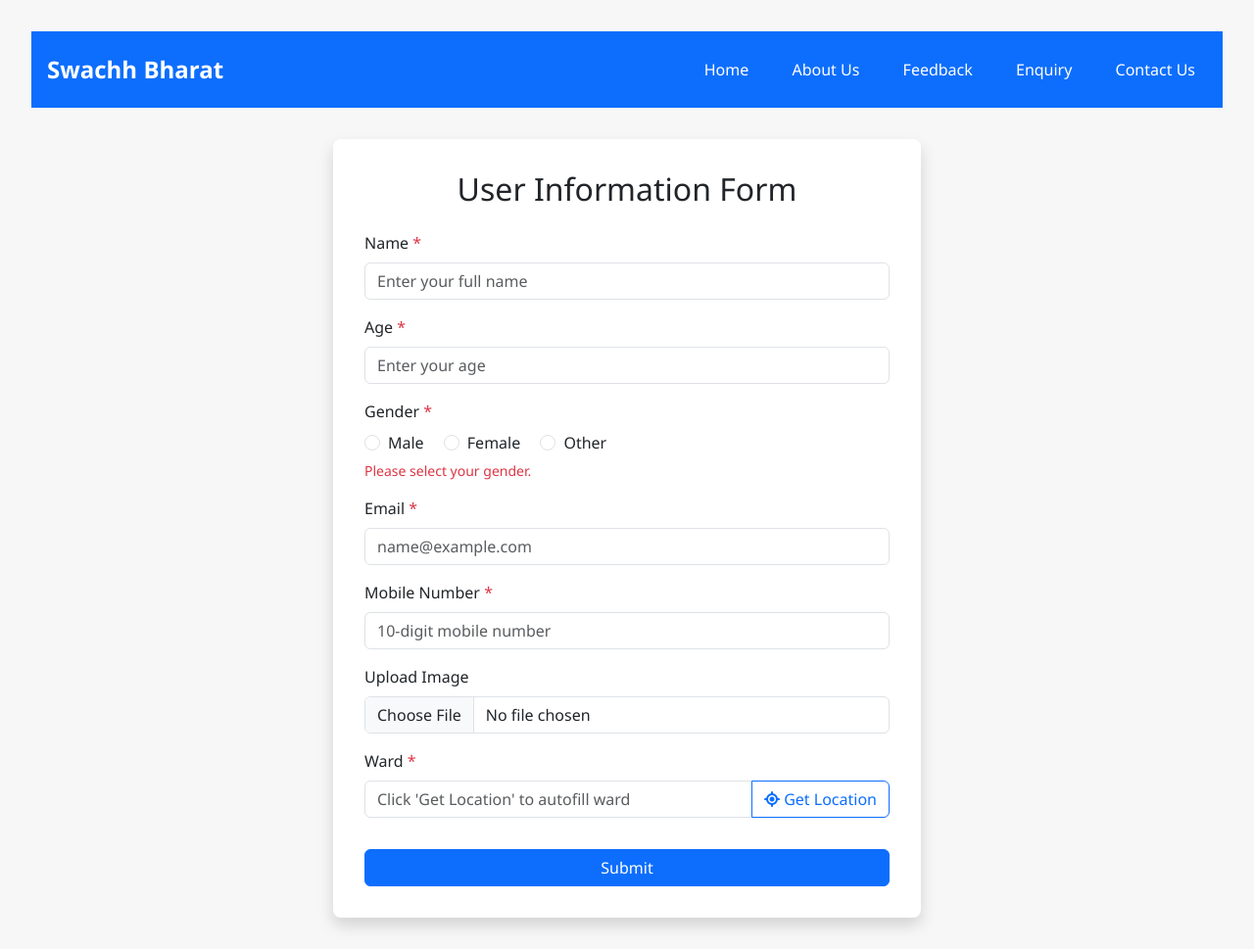
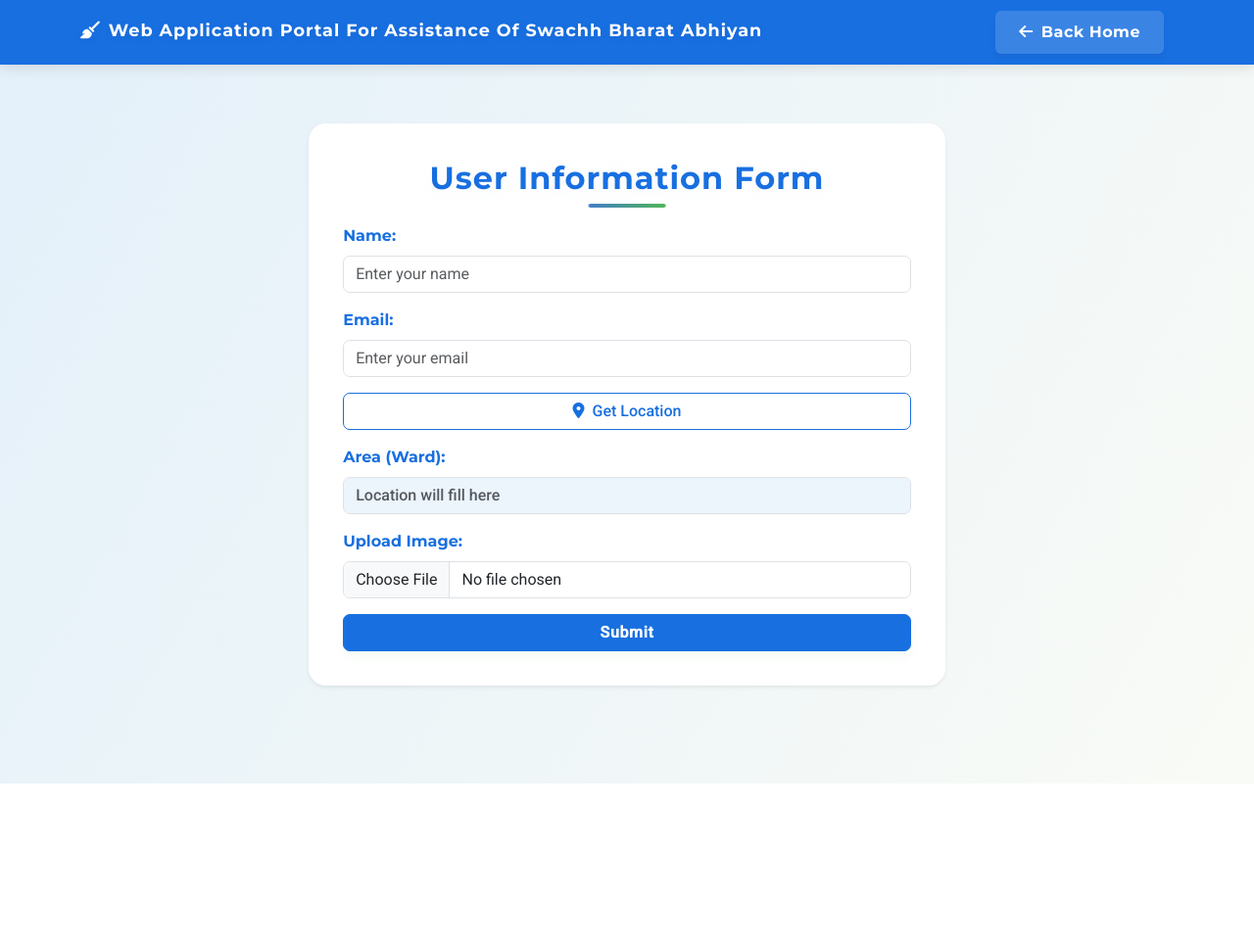
Before and after one commit to Ashwatht957/WSwachhBharat, a Flask app: page /user/ in a window 1280 px wide. Shown: the whole page at 98% size. After the commit the page ends 800 px from the top, so only its background shows below. Run offline with Flask 3, Linux system fonts and the light colour scheme; some libraries are stand-ins or nearby versions.

Commit message:
Update: Modified user_form.html template

```diff
--- a/templates/user/user_form.html
+++ b/templates/user/user_form.html
@@ -3,300 +3,357 @@
 <head>
     <meta charset="UTF-8" />
     <meta name="viewport" content="width=device-width, initial-scale=1" />
-  <title>Swachh Bharat - User Form</title>
+    <title>User Information Form</title>
     <!-- Bootstrap CSS -->
     <link href="https://cdn.jsdelivr.net/npm/bootstrap@5.3.0/dist/css/bootstrap.min.css" rel="stylesheet" />
+    <!-- Google Fonts -->
+    <link href="https://fonts.googleapis.com/css2?family=Montserrat:wght@700&family=Roboto:wght@400;500&display=swap" rel="stylesheet" />
+    <!-- Font Awesome -->
+    <link rel="stylesheet" href="https://cdnjs.cloudflare.com/ajax/libs/font-awesome/6.4.0/css/all.min.css" />
     <style>
+        :root {
+            --primary-color: #186fe0;
+            --secondary-color: #4cb552;
+            --dark-color: #343a40;
+            --light-color: #f4f4f9;
+        }
+
         body {
-      background: #f7f7f7;
-      font-family: 'Segoe UI', Tahoma, Geneva, Verdana, sans-serif;
-      padding: 2rem;
+            background: linear-gradient(120deg, #e3f0fa 0%, #f9fbf6 100%);
+            font-family: 'Roboto', 'Poppins', sans-serif;
+            color: #333;
+            min-height: 100vh;
         }
+
+        /* Navbar Decoration */
+        .navbar {
+            background: var(--primary-color) !important;
+            box-shadow: 0 4px 12px rgba(0, 0, 0, 0.1);
+            padding-top: 0.7rem;
+            padding-bottom: 0.7rem;
+            font-family: 'Montserrat', sans-serif;
+        }
+        .navbar-brand {
+            font-weight: 600;
+            font-size: 1.1rem;
+            color: white !important;
+            letter-spacing: 1px;
+            text-shadow: 0 2px 6px rgba(44, 99, 190, 0.18);
+            margin-bottom: 0.25rem;
+            margin-right: 2.2rem;
+        }
+        .nav-btn {
+            display: inline-block;
+            padding: 10px 24px;
+            margin: 0 10px;
+            border: none;
+            border-radius: 6px;
+            background: rgba(255,255,255,0.15);
+            color: white !important;
+            font-weight: 500;
+            text-decoration: none;
+            cursor: pointer;
+            transition: all 0.3s cubic-bezier(.4,2,.4,1);
+            position: relative;
+            overflow: hidden;
+            backdrop-filter: blur(4px);
+            -webkit-backdrop-filter: blur(4px);
+            box-shadow: 0 4px 6px rgba(0,0,0,0.05);
+            font-size: 1rem;
+            letter-spacing: 0.03em;
+        }
+        .nav-btn:hover, .nav-btn:focus {
+            background: rgba(255,255,255,0.25);
+            color: #186fe0 !important;
+            transform: translateY(-2px) scale(1.04);
+            box-shadow: 0 6px 18px rgba(0,0,0,0.12);
+            outline: none;
+            text-decoration: none;
+        }
+        .nav-btn:active {
+            transform: translateY(0) scale(0.98);
+        }
+        .nav-btn::after {
+            content: "";
+            position: absolute;
+            top: 50%;
+            left: 50%;
+            width: 5px;
+            height: 5px;
+            background: rgba(255, 255, 255, 0.5);
+            opacity: 0;
+            border-radius: 100%;
+            transform: scale(1, 1) translate(-50%);
+            transform-origin: 50% 50%;
+        }
+        .nav-btn:focus:not(:active)::after {
+            animation: ripple 0.6s ease-out;
+        }
+        @keyframes ripple {
+            0% {
+                transform: scale(0, 0);
+                opacity: 0.5;
+            }
+            100% {
+                transform: scale(20, 20);
+                opacity: 0;
+            }
+        }
+        @media (max-width: 768px) {
+            .navbar-brand {
+                margin-right: 0;
+                margin-bottom: 0.5rem;
+                font-size: 1rem;
+            }
+            .nav-btn {
+                display: block;
+                width: 100%;
+                margin: 8px 0;
+                text-align: center;
+            }
+            .navbar .container {
+                flex-direction: column;
+                align-items: flex-start;
+            }
+            .navbar-collapse {
+                width: 100%;
+            }
+        }
+
+        /* Animated Form Card */
         .form-container {
-      background: white;
-      max-width: 600px;
-      margin: auto;
-      padding: 2rem;
-      border-radius: 8px;
-      box-shadow: 0 2px 10px rgb(0 0 0 / 0.1);
+            max-width: 650px;
+            margin: 60px auto 30px auto;
+            background: rgba(255, 255, 255, 0.98);
+            padding: 2.3rem 2.2rem 2.2rem 2.2rem;
+            border-radius: 18px;
+            box-shadow: 0 6px 24px rgba(24, 111, 224, 0.11), 0 1.5px 3px rgba(76, 181, 82, 0.02);
+            transition: box-shadow 0.3s cubic-bezier(.4,1.4,.4,1), transform 0.18s cubic-bezier(.4,1.4,.4,1);
+            position: relative;
         }
+        .form-container:hover {
+            box-shadow: 0 10px 32px rgba(24, 111, 224, 0.17);
+            transform: translateY(-3px) scale(1.012);
+        }
+
+        .form-container h2 {
+            font-family: 'Montserrat', sans-serif;
+            font-size: 2rem;
+            color: var(--primary-color);
+            margin-bottom: 1.7rem;
+            letter-spacing: 1px;
+            font-weight: 700;
+            text-align: center;
+            text-shadow: 0 2px 16px #cfe0fa32;
+            position: relative;
+        }
+        .form-container h2::after {
+            content: '';
+            position: absolute;
+            left: 50%;
+            transform: translateX(-50%);
+            bottom: -10px;
+            width: 60px;
+            height: 4px;
+            background: linear-gradient(90deg, #3d7ac6, #4cb552);
+            border-radius: 2px;
+            opacity: 0.5;
+            animation: underlineFade 2s infinite alternate;
+        }
+        @keyframes underlineFade {
+            to { opacity: 1; width: 80px; }
+        }
+
+        label.form-label {
+            color: var(--primary-color);
+            font-weight: 600;
+            font-family: 'Montserrat', sans-serif;
+        }
+
+        .form-control, .btn, .form-select {
+            border-radius: 7px;
+        }
+        .form-control:focus {
+            border-color: var(--primary-color);
+            box-shadow: 0 0 0 0.2rem rgba(24, 111, 224, 0.09);
+        }
+
+        .btn-outline-primary {
+            border-color: var(--primary-color) !important;
+            color: var(--primary-color) !important;
+            font-weight: 500;
+            background: transparent;
+            transition: background 0.2s, color 0.2s;
+        }
+        .btn-outline-primary:hover, .btn-outline-primary:focus {
+            background: var(--primary-color) !important;
+            color: #fff !important;
+        }
+
+        .btn-primary {
+            background-color: var(--primary-color) !important;
+            border-color: var(--primary-color) !important;
+            font-weight: 600;
+            letter-spacing: 0.04em;
+            box-shadow: 0 4px 12px rgba(76,181,82,0.08);
+            transition: background 0.2s, box-shadow 0.2s;
+        }
+        .btn-primary:hover, .btn-primary:focus {
+            background-color: #1358c0 !important;
+            border-color: #1358c0 !important;
+            box-shadow: 0 8px 24px rgba(24, 111, 224, 0.12);
+        }
+
+        /* Loader */
         .loader {
+            border: 5px solid #f3f3f3;
+            border-top: 5px solid #3498db;
+            border-radius: 50%;
+            width: 44px;
+            height: 44px;
+            animation: spin 1s linear infinite;
             display: none;
-      border: 5px solid #f3f3f3;
-      border-top: 5px solid #0d6efd;
-      border-radius: 50%;
-      width: 36px;
-      height: 36px;
-      animation: spin 1s linear infinite;
-      margin: 1rem auto;
+            margin: 22px auto 0 auto;
         }
         @keyframes spin {
             0% { transform: rotate(0deg); }
             100% { transform: rotate(360deg); }
         }
+
         #successMessage, #errorMessage {
             display: none;
-      margin-top: 1rem;
-      padding: 12px 18px;
-      border-radius: 6px;
-      font-weight: 600;
-      text-align: center;
         }
-    #successMessage {
-      background-color: #d7f0d8;
-      color: #2e7d32;
-      border: 1.5px solid #2e7d32;
+
+        /* Placeholder style for read-only input */
+        #ward[readonly] {
+            background-color: #ecf4fc;
+            color: #186fe0;
+            font-weight: 500;
         }
-    #errorMessage {
-      background-color: #f9d6d5;
-      color: #c62828;
-      border: 1.5px solid #c62828;
+
+        /* Responsive for mobile */
+        @media (max-width: 576px) {
+            .form-container {
+                padding: 1.2rem 0.7rem;
             }
-    /* Navbar styles */
-    nav.navbar {
-      background-color: #0d6efd;
-      padding: 1rem;
-      margin-bottom: 2rem;
+            .form-container h2 {
+                font-size: 1.2rem;
             }
-    nav.navbar a.navbar-brand {
-      color: white;
-      font-weight: 700;
-      font-size: 1.5rem;
-      text-decoration: none;
-    }
-    nav.navbar .nav-btn {
-      color: white;
-      margin-left: 1rem;
-      text-decoration: none;
-      font-weight: 500;
-      padding: 0.375rem 0.75rem;
-      border-radius: 0.375rem;
-      transition: background-color 0.3s ease;
-    }
-    nav.navbar .nav-btn:hover {
-      background-color: rgba(255, 255, 255, 0.2);
-      color: white;
-    }
-    .invalid-feedback.d-block {
-      display: none;
         }
     </style>
 </head>
 <body>
-  <!-- Navbar -->
-  <nav class="navbar d-flex align-items-center justify-content-between">
-    <a href="#" class="navbar-brand">Swachh Bharat</a>
-    <div>
-      <a href="/" class="nav-btn">Home</a>
-      <a href="/aboutus" class="nav-btn">About Us</a>
-      <a href="/feedback" class="nav-btn">Feedback</a>
-      <a href="/enquiry" class="nav-btn">Enquiry</a>
-      <a href="/contact" class="nav-btn">Contact Us</a>
+
+<!-- Navigation Bar -->
+<nav class="navbar navbar-expand-lg navbar-dark">
+    <div class="container">
+        <a class="navbar-brand align-self-center" href="#">
+            <i class="fas fa-broom me-2"></i>Web Application Portal For Assistance Of Swachh Bharat Abhiyan
+        </a>
+        <button class="navbar-toggler" type="button" data-bs-toggle="collapse" data-bs-target="#navUserForm">
+            <span class="navbar-toggler-icon"></span>
+        </button>
+        <div class="collapse navbar-collapse justify-content-end" id="navUserForm">
+            <div class="d-flex flex-column flex-lg-row align-items-lg-center ms-lg-4 mt-2 mt-lg-0">
+                <a class="nav-btn" href="{{ url_for('index') }}">
+                    <i class="fas fa-arrow-left me-2"></i>Back Home
+                </a>
+            </div>
+        </div>
     </div>
 </nav>
 
-  <!-- Form Container -->
-  <section class="form-container shadow">
-    <h2 class="mb-4 text-center">User Information Form</h2>
-
-    <form id="userForm" action="/user/store" method="POST" enctype="multipart/form-data" novalidate>
-      <!-- Name -->
+<div class="container form-container shadow-sm">
+    <h2>User Information Form</h2>
+    <form id="userForm" method="POST" enctype="multipart/form-data" novalidate>
         <div class="mb-3">
-        <label for="name" class="form-label">Name <span class="text-danger">*</span></label>
-        <input
-          type="text"
-          class="form-control"
-          id="name"
-          name="name"
-          placeholder="Enter your full name"
-          required
-        />
+            <label for="name" class="form-label fw-semibold">Name:</label>
+            <input type="text" id="name" name="name" class="form-control" required placeholder="Enter your name" />
             <div class="invalid-feedback">Please enter your name.</div>
         </div>
-
-      <!-- Age -->
         <div class="mb-3">
-        <label for="age" class="form-label">Age <span class="text-danger">*</span></label>
-        <input
-          type="number"
-          class="form-control"
-          id="age"
-          name="age"
-          placeholder="Enter your age"
-          min="1"
-          max="120"
-          required
-        />
-        <div class="invalid-feedback">Please enter a valid age (1-120).</div>
+            <label for="email" class="form-label fw-semibold">Email:</label>
+            <input type="email" id="email" name="email" class="form-control" required placeholder="Enter your email" />
+            <div class="invalid-feedback">Please enter a valid email address.</div>
+        </div>
+        <!-- Hidden fields for latitude, longitude, and ward_id -->
+        <input type="hidden" id="latitude" name="latitude" />
+        <input type="hidden" id="longitude" name="longitude" />
+        <input type="hidden" id="ward_id" name="ward_id" />
+        <div class="mb-3">
+            <button type="button" id="getLocationButton" class="btn btn-outline-primary w-100">
+                <i class="fas fa-location-dot me-2"></i>Get Location
+            </button>
+        </div>
+        <div class="mb-3">
+            <label for="ward" class="form-label fw-semibold">Area (Ward):</label>
+            <input type="text" id="ward" name="ward" class="form-control" readonly placeholder="Location will fill here" />
+        </div>
+        <div class="mb-3">
+            <label for="image" class="form-label fw-semibold">Upload Image:</label>
+            <input type="file" id="image" name="image" accept="image/*" class="form-control" />
+        </div>
+        <button type="submit" class="btn btn-primary w-100">Submit</button>
+    </form>
+    <div id="loader" class="loader" aria-label="Loading"></div>
+    <div id="successMessage" class="alert alert-success mt-4" role="alert">
+        Data inserted and email sent successfully!
+    </div>
+    <div id="errorMessage" class="alert alert-danger mt-4" role="alert"></div>
 </div>
 
-      <!-- Gender -->
-      <div class="mb-3">
-        <label class="form-label d-block">Gender <span class="text-danger">*</span></label>
-        <div class="form-check form-check-inline">
-          <input class="form-check-input" type="radio" name="gender" id="genderMale" value="Male" required />
-          <label class="form-check-label" for="genderMale">Male</label>
-        </div>
-        <div class="form-check form-check-inline">
-          <input class="form-check-input" type="radio" name="gender" id="genderFemale" value="Female" />
-          <label class="form-check-label" for="genderFemale">Female</label>
-        </div>
-        <div class="form-check form-check-inline">
-          <input class="form-check-input" type="radio" name="gender" id="genderOther" value="Other" />
-          <label class="form-check-label" for="genderOther">Other</label>
-        </div>
-        <div class="invalid-feedback d-block" id="genderFeedback">Please select your gender.</div>
-      </div>
+<script>
+    (function () {
+        "use strict";
 
-      <!-- Email -->
-      <div class="mb-3">
-        <label for="email" class="form-label">Email <span class="text-danger">*</span></label>
-        <input
-          type="email"
-          class="form-control"
-          id="email"
-          name="email"
-          placeholder="name@example.com"
-          required
-        />
-        <div class="invalid-feedback">Please enter a valid email address.</div>
-      </div>
-
-      <!-- Mobile Number -->
-      <div class="mb-3">
-        <label for="mobile" class="form-label">Mobile Number <span class="text-danger">*</span></label>
-        <input
-          type="tel"
-          class="form-control"
-          id="mobile"
-          name="mobile"
-          placeholder="10-digit mobile number"
-          pattern="^\d{10}$"
-          required
-        />
-        <div class="invalid-feedback">Please enter a valid 10-digit mobile number.</div>
-      </div>
-
-      <!-- Image Upload -->
-      <div class="mb-3">
-        <label for="image" class="form-label">Upload Image</label>
-        <input
-          type="file"
-          class="form-control"
-          id="image"
-          name="image"
-          accept="image/*"
-        />
-      </div>
-
-      <!-- Ward -->
-      <div class="mb-3">
-        <label for="ward" class="form-label">Ward <span class="text-danger">*</span></label>
-        <div class="input-group">
-          <input
-            type="text"
-            id="ward"
-            name="ward"
-            class="form-control"
-            placeholder="Click 'Get Location' to autofill ward"
-            readonly
-            required
-          />
-          <input type="hidden" id="ward_id" name="ward_id" />
-          <button
-            type="button"
-            id="getLocationBtn"
-            class="btn btn-outline-primary"
-            title="Get current location and ward"
-          >
-            <i class="fa-solid fa-location-crosshairs"></i> Get Location
-          </button>
-        </div>
-        <div class="invalid-feedback">Ward is required. Please get your location.</div>
-      </div>
-
-      <!-- Hidden latitude & longitude inputs -->
-      <input type="hidden" id="latitude" name="latitude" />
-      <input type="hidden" id="longitude" name="longitude" />
-
-      <button type="submit" class="btn btn-primary w-100 mt-3">Submit</button>
-    </form>
-
-    <!-- Loader and Messages -->
-    <div class="loader" id="loader"></div>
-    <div id="successMessage">User added successfully!</div>
-    <div id="errorMessage">Error occurred! Try again.</div>
-  </section>
-
-  <!-- Bootstrap JS Bundle -->
-  <script src="https://cdn.jsdelivr.net/npm/bootstrap@5.3.0/dist/js/bootstrap.bundle.min.js"></script>
-  <!-- Font Awesome for location icon (optional) -->
-  <script src="https://kit.fontawesome.com/a076d05399.js" crossorigin="anonymous"></script>
-
-  <script>
         const form = document.getElementById('userForm');
+        const getLocationBtn = document.getElementById('getLocationButton');
         const loader = document.getElementById('loader');
         const successMessage = document.getElementById('successMessage');
         const errorMessage = document.getElementById('errorMessage');
-    const getLocationBtn = document.getElementById('getLocationBtn');
         const wardInput = document.getElementById('ward');
         const wardIdInput = document.getElementById('ward_id');
         const latitudeInput = document.getElementById('latitude');
         const longitudeInput = document.getElementById('longitude');
-    const genderRadios = form.elements['gender'];
-    const genderFeedback = document.getElementById('genderFeedback');
 
-    function showLoader() {
-      loader.style.display = 'block';
-      getLocationBtn.disabled = true;
-    }
+        // Show loader helper
+        function showLoader() { loader.style.display = 'block'; }
+        function hideLoader() { loader.style.display = 'none'; }
 
-    function hideLoader() {
-      loader.style.display = 'none';
-      getLocationBtn.disabled = false;
-    }
-
+        // Reset messages
         function resetMessages() {
             successMessage.style.display = 'none';
             errorMessage.style.display = 'none';
-      genderFeedback.style.display = 'none';
+            errorMessage.textContent = '';
         }
 
-    function validateGender() {
-      for (const radio of genderRadios) {
-        if (radio.checked) {
-          genderFeedback.style.display = 'none';
-          return true;
-        }
-      }
-      genderFeedback.style.display = 'block';
-      return false;
-    }
-
+        // Geolocation and ward fetch
         getLocationBtn.addEventListener('click', () => {
             resetMessages();
 
             if (!navigator.geolocation) {
-        alert('Geolocation is not supported by your browser.');
+                alert('❌ Geolocation is not supported by your browser.');
                 return;
             }
 
             showLoader();
 
             navigator.geolocation.getCurrentPosition(
-        (position) => {
+                position => {
                     const lat = position.coords.latitude;
                     const lon = position.coords.longitude;
+
                     latitudeInput.value = lat;
                     longitudeInput.value = lon;
 
                     fetch(`/user/get_ward?lat=${lat}&lon=${lon}`)
-            .then((res) => res.json())
-            .then((data) => {
+                        .then(res => res.json())
+                        .then(data => {
                             if (data.ward_id && data.ward_name && data.distance === undefined) {
                                 wardInput.value = data.ward_name;
                                 wardIdInput.value = data.ward_id;
                             } else {
+                                // No exact ward found or outside area
                                 wardInput.value = '';
                                 wardIdInput.value = '';
                                 alert('🚫 You are outside Rabakavi-Banahatti municipal limits.');
@@ -311,47 +368,77 @@
                             hideLoader();
                         });
                 },
-        (error) => {
+                error => {
                     hideLoader();
                     switch (error.code) {
                         case error.PERMISSION_DENIED:
-              alert('❌ Location permission denied by user.');
+                            alert("❌ Location permission denied by user.");
                             break;
                         case error.POSITION_UNAVAILABLE:
-              alert('❌ Location information is unavailable.');
+                            alert("❌ Location information is unavailable.");
                             break;
                         case error.TIMEOUT:
-              alert('❌ The request to get your location timed out.');
+                            alert("❌ The request to get your location timed out.");
                             break;
                         default:
-              alert('❌ An unknown error occurred while fetching location.');
+                            alert("❌ An unknown error occurred while fetching location.");
+                            break;
                     }
                 }
             );
         });
 
+        // Form validation and submission
         form.addEventListener('submit', (e) => {
+            e.preventDefault();
             resetMessages();
 
-      if (!validateGender()) {
-        e.preventDefault();
+            // Simple validation
+            if (!form.checkValidity()) {
+                e.stopPropagation();
+                form.classList.add('was-validated');
                 return;
             }
 
-      if (!wardInput.value) {
-        e.preventDefault();
-        alert('Please click "Get Location" and allow location access to autofill your ward.');
-        wardInput.focus();
+            if (!latitudeInput.value || !longitudeInput.value || !wardInput.value) {
+                errorMessage.textContent = 'Please use "Get Location" button to fill location details.';
+                errorMessage.style.display = 'block';
                 return;
             }
 
-      if (!form.checkValidity()) {
-        e.preventDefault();
-        e.stopPropagation();
+            const formData = new FormData(form);
+            showLoader();
+
+            fetch('/user/submit_user', {
+                method: 'POST',
+                body: formData
+            })
+            .then(res => res.json())
+            .then(data => {
+                hideLoader();
+                if (data.success) {
+                    successMessage.style.display = 'block';
+                    errorMessage.style.display = 'none';
+                    form.reset();
+                    wardInput.value = '';
+                    wardIdInput.value = '';
+                    latitudeInput.value = '';
+                    longitudeInput.value = '';
+                    form.classList.remove('was-validated');
+                } else {
+                    errorMessage.textContent = data.error || 'Submission failed. Please try again.';
+                    errorMessage.style.display = 'block';
+                    successMessage.style.display = 'none';
                 }
-
-      form.classList.add('was-validated');
+            })
+            .catch(() => {
+                hideLoader();
+                errorMessage.textContent = 'An unexpected error occurred.';
+                errorMessage.style.display = 'block';
+                successMessage.style.display = 'none';
             });
+        });
+    })();
 </script>
 </body>
 </html>
```
Lines whose indentation alone changed are shown as unchanged.
